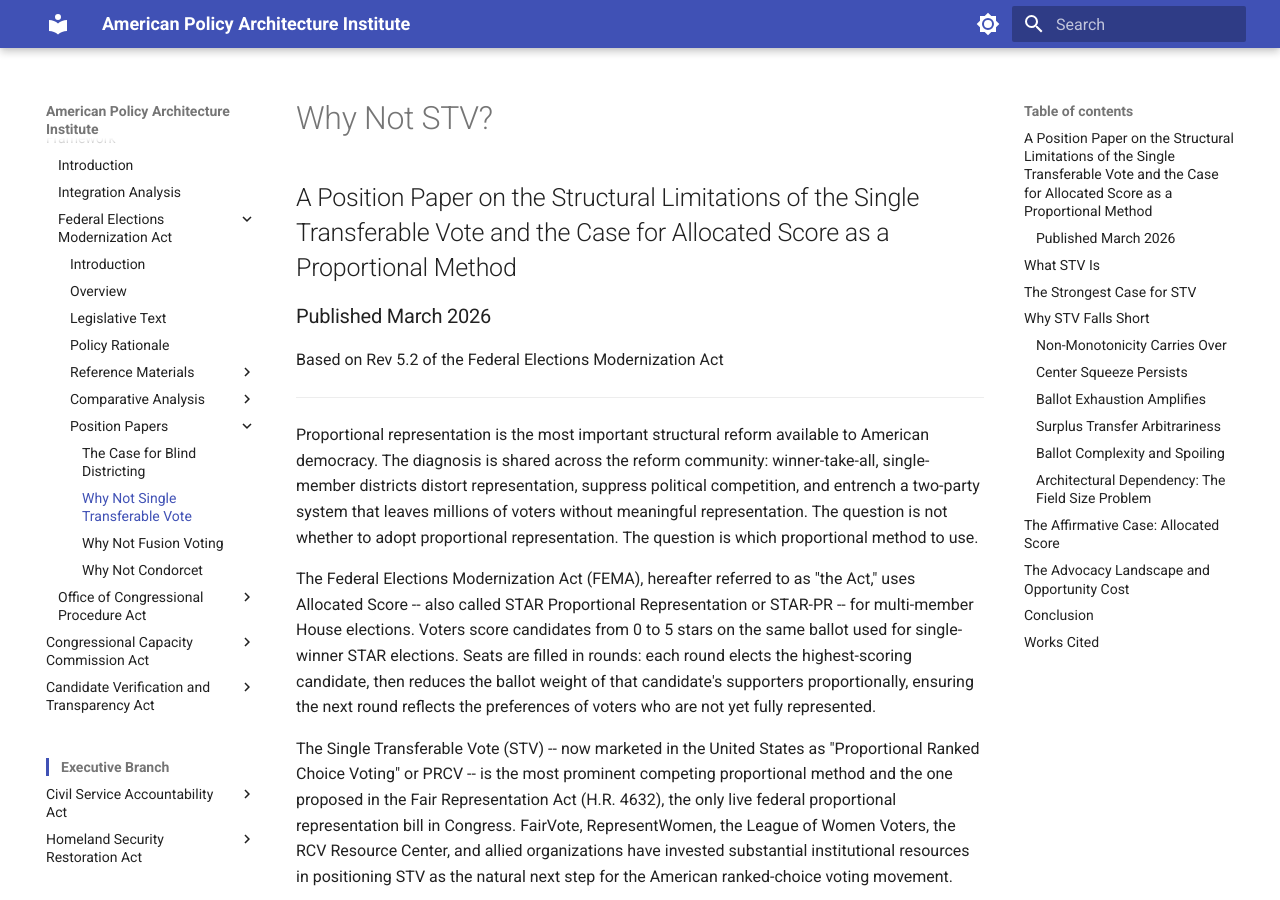
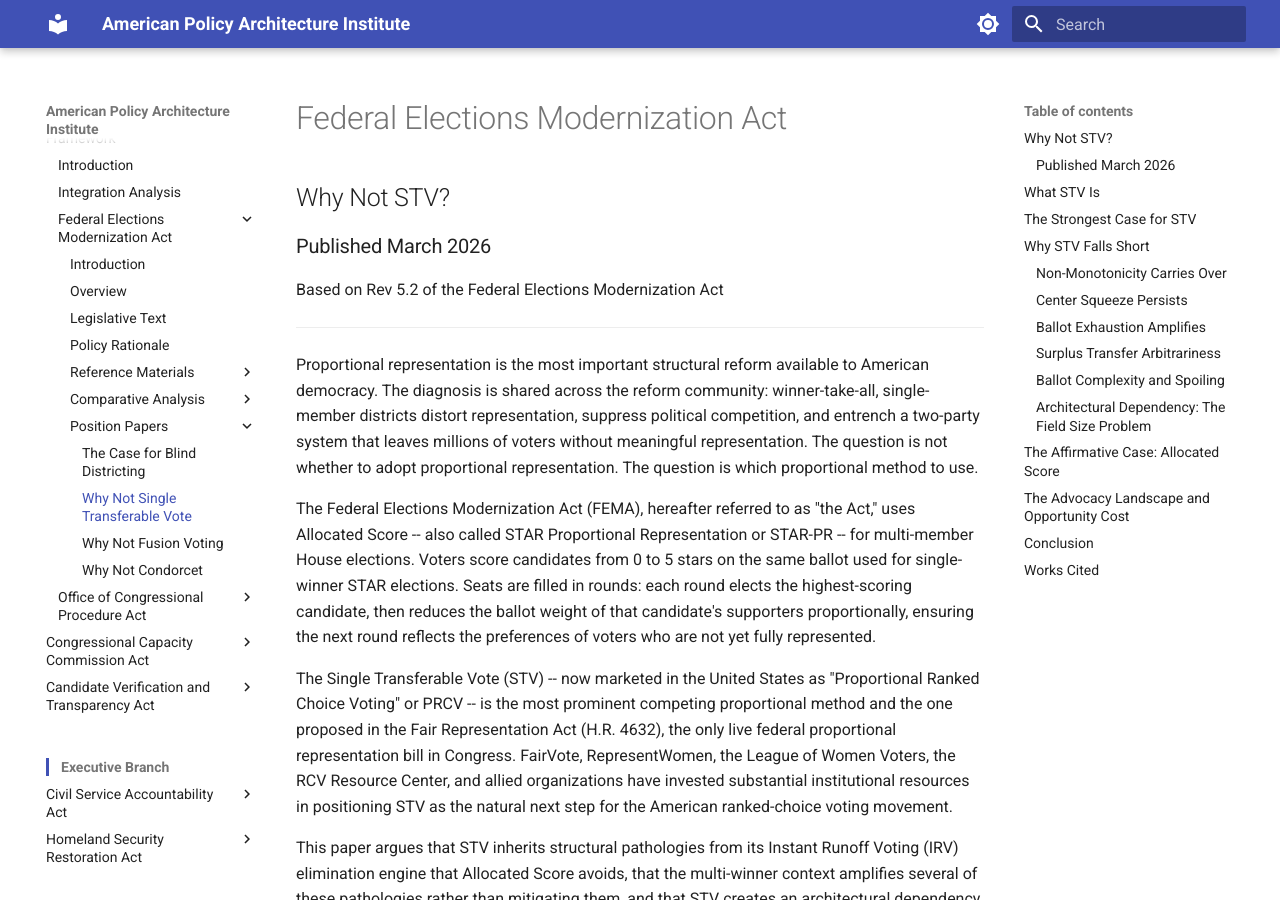
Before and after one commit to albertintech/apai, an MkDocs documentation site: the page built from docs/congress/cmf/fema/why-not-stv.md, in a window 1280 px wide and 900 px high. Built offline with MkDocs 1.6.1 and Material for MkDocs 9.7.7, drawn with Linux system fonts in a browser that asks for light colours; some of the changed lines change nothing that is shown; some of the changed text lies outside the part shown.

Commit message:
Update why-not-stv.md

```diff
--- a/docs/congress/cmf/fema/why-not-stv.md
+++ b/docs/congress/cmf/fema/why-not-stv.md
@@ -1,6 +1,6 @@
-# Why Not STV?
+# Federal Elections Modernization Act
 
-## A Position Paper on the Structural Limitations of the Single Transferable Vote and the Case for Allocated Score as a Proportional Method
+## Why Not STV?
 
 ### Published March 2026
 
@@ -227,7 +227,11 @@
 <!--
 ## Revision History
 
-**Revision 1.0** (Current)
+**Revision 1.1** (Current)
+- DPS 2.8 compliance pass: migrated download link path from electoral/cmf/fema/ to congress/cmf/fema/; added 📥 prefix and ⬇ parenthetical emojis per DPS Rev 2.8 Section 1.9; added "Last revised April 2026" line per DPS Rev 2.5 Section 1.3
+- Restructured header per DPS Rev 2.8 Section 1.2 Supporting Document format: H1 changed from paper title to proposal name; paper title moved to H2; descriptive subtitle retired (framing preserved in opening paragraphs)
+
+**Revision 1.0**
 - Initial publication
 - Evaluates STV/PRCV against Allocated Score as proportional method for the Federal Elections Modernization Act
 - Draws on Ogren 2024 (Candidate Incentive Distributions), Graham-Squire and McCune 2023 (empirical RCV pathology catalog), Gallagher 2013 (Irish PR-STV monotonicity), Burnett and Kogan 2015 (ballot exhaustion), Pettigrew and Radley 2024 (ballot marking errors), Cormack 2023/2026 (RCV ballot error analysis), Neely and McDaniel 2015 (demographic error disparities), Wolk Quinn and Ogren 2023 (STAR voting simulations), Equal Vote Coalition proportional representation and voting methods analyses, and the Fair Representation Act (H.R. 4632) legislative text
@@ -237,7 +241,9 @@
 
 *Revision history available in the raw file.*
 
-> [Download this document](https://github.com/albertintech/apai/blob/main/docs/electoral/cmf/fema/why-not-stv.md) (opens on GitHub -- click the download button)
+> 📥 [Download this document](https://github.com/albertintech/apai/blob/main/docs/congress/cmf/fema/why-not-stv.md) (opens on GitHub -- click the ⬇ download button)
+
+*Last revised April 2026*
 
 ---
 
```
